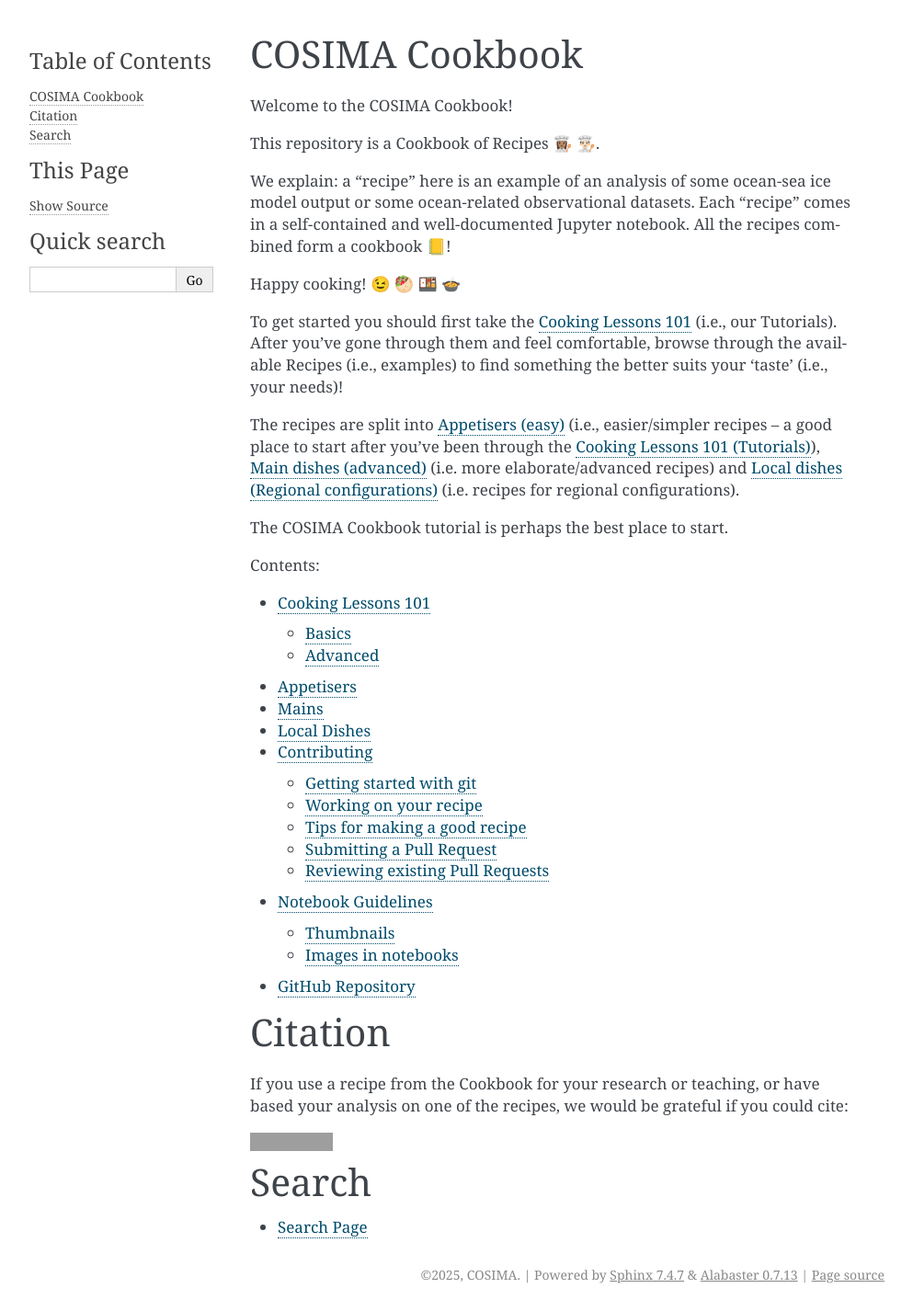
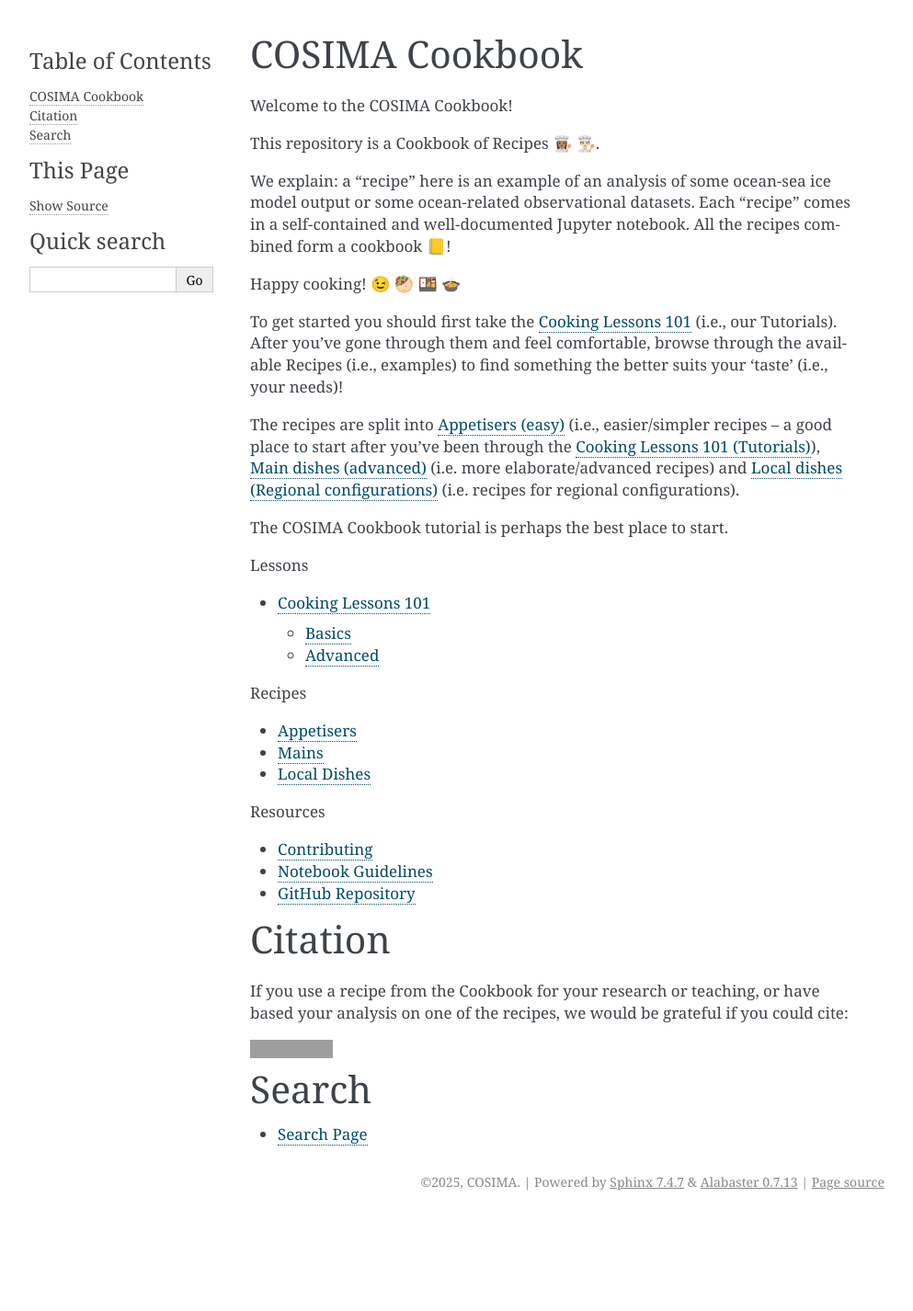
Before and after one commit to COSIMA/cosima-recipes, a Sphinx documentation site: the page built from docs/index.rst, in a window 1280 px wide. Shown: the whole page at 92% size, without its empty margins (148-1141 px from the left). Built offline with Sphinx 7.4.7, drawn with Linux system fonts in a browser that asks for light colours; after the commit the page ends 1325 px from its top, so only the background shows below that; grey boxes are pictures that could not be loaded.

Commit message:
sections in toc

```diff
--- a/docs/index.rst
+++ b/docs/index.rst
@@ -30,12 +30,22 @@ The  :doc:`COSIMA Cookbook tutorial <01-Cooking-Lessons-101/01-Basics/COSIMA_Coo
 
 .. toctree::
    :maxdepth: 2
-   :caption: Contents:
+   :caption: Lessons
 
    Cooking Lessons 101 <cooking-lessons-101/index>
+
+.. toctree::
+   :maxdepth: 2
+   :caption: Recipes
+
    Appetisers <appetisers>
    Mains <mains>
    Local Dishes <local-dishes>
+
+.. toctree::
+   :maxdepth: 1
+   :caption: Resources
+
    Contributing <contributing>
    guidelines
    GitHub Repository <https://github.com/cosima/cosima-recipes>
```
